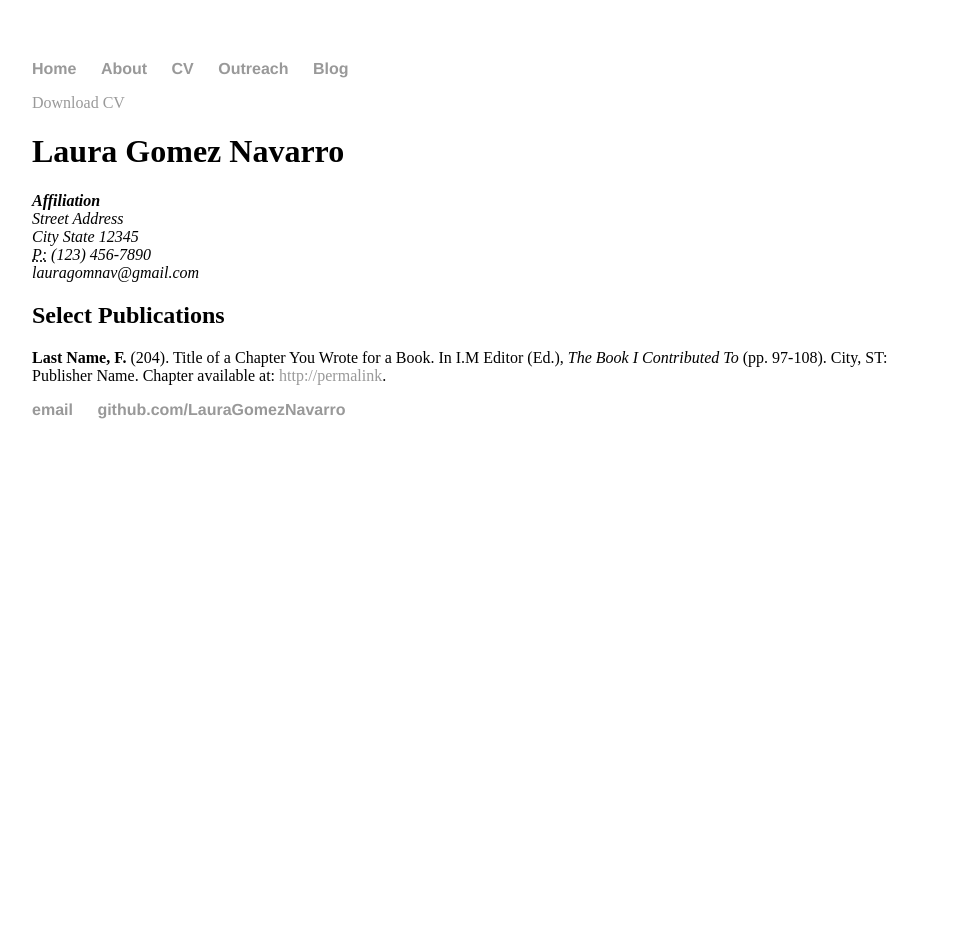
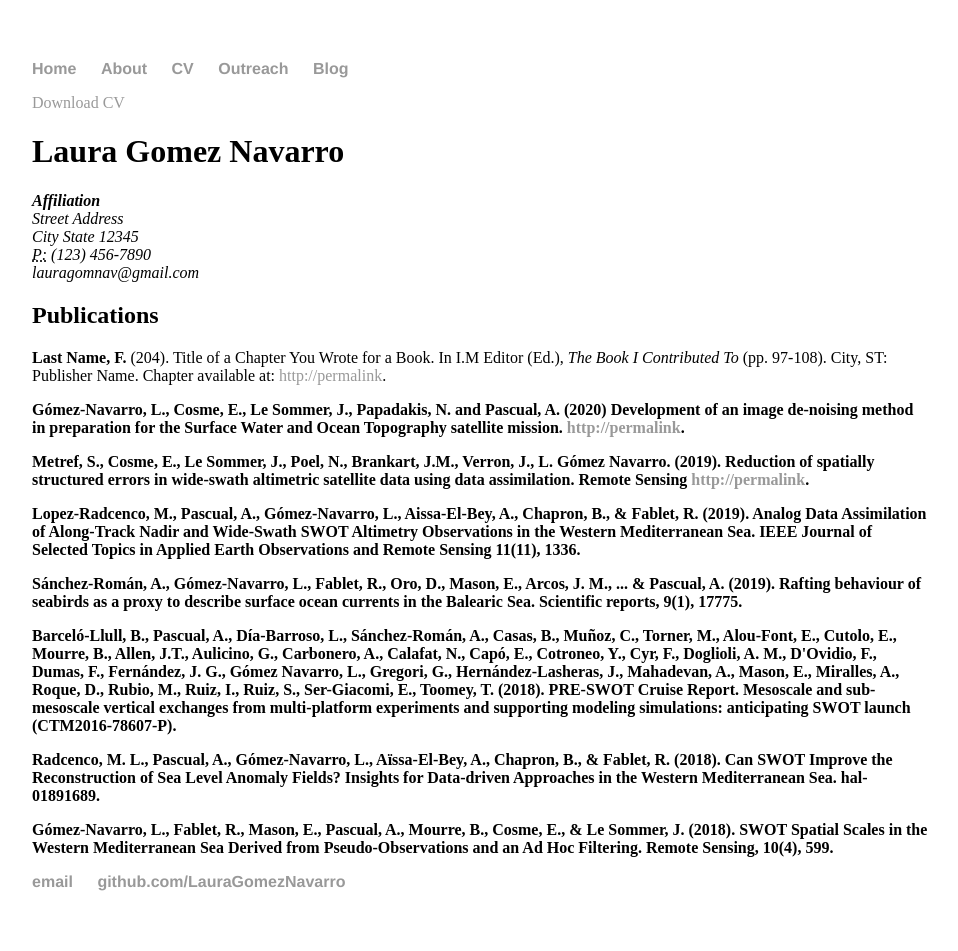
Before and after one commit to LauraGomezNavarro/LauraGomezNavarro.github.io, a Jekyll site: the page built from cv/index.html, in a window 1280 px wide. Shown: the whole page, without its empty margins (160-1118 px from the left). Built offline with Jekyll 4.4.1, drawn with Linux system fonts in a browser that asks for light colours; before the commit the page ends 900 px from its top, so only the background shows below that.

Commit message:
Update index.html
updated publications

```diff
--- a/cv/index.html
+++ b/cv/index.html
@@ -14,9 +14,25 @@ title: Curriculum Vitae of Laura Gomez Navarro
 					<span class="obfuscate">lauragomnav@gmail.com</span>
 					</address>
 
-					<h2>Select Publications</h2>
+					<h2>Publications</h2>
 
 					<p><strong>Last Name, F.</strong> (204). Title of a Chapter You Wrote for a Book. In I.M Editor (Ed.), <em>The Book I Contributed To</em> (pp. 97-108). City, ST: Publisher Name. Chapter available at: <a href="#">http://permalink</a>.
 
 
+					<p><strong>Gómez-Navarro, L., Cosme, E., Le Sommer, J., Papadakis, N. and Pascual, A. (2020) Development of an image de-noising method in preparation for the Surface Water and Ocean Topography satellite mission. <a href="#">http://permalink</a>.
+
+					<p><strong>Metref, S., Cosme, E., Le Sommer, J., Poel, N., Brankart, J.M., Verron, J., L. Gómez Navarro. (2019). Reduction of spatially structured errors in wide-swath altimetric satellite data using data assimilation. Remote Sensing <a href="#">http://permalink</a>.
+
+					<p><strong>Lopez-Radcenco, M., Pascual, A., Gómez-Navarro, L., Aissa-El-Bey, A., Chapron, B., & Fablet, R. (2019). Analog Data Assimilation of Along-Track Nadir and Wide-Swath SWOT Altimetry Observations in the Western Mediterranean Sea. IEEE Journal of Selected Topics in Applied Earth Observations and Remote Sensing 11(11), 1336.
+
+					<p><strong>Sánchez-Román, A., Gómez-Navarro, L., Fablet, R., Oro, D., Mason, E., Arcos, J. M., ... & Pascual, A. (2019). Rafting behaviour of seabirds as a proxy to describe surface ocean currents in the Balearic Sea. Scientific reports, 9(1), 17775.
+
+					<p><strong>Barceló-Llull, B., Pascual, A., Día-Barroso, L., Sánchez-Román, A., Casas, B., Muñoz, C., Torner, M., Alou-Font, E., Cutolo, E., Mourre, B., Allen, J.T., Aulicino, G., Carbonero, A., Calafat, N., Capó, E., Cotroneo, Y., Cyr, F., Doglioli, A. M., D'Ovidio, F., Dumas, F., Fernández, J. G., Gómez Navarro, L., Gregori, G., Hernández-Lasheras, J., Mahadevan, A., Mason, E., Miralles, A., Roque, D., Rubio, M., Ruiz, I., Ruiz, S., Ser-Giacomi, E., Toomey, T. (2018). PRE-SWOT Cruise Report. Mesoscale and sub-mesoscale vertical exchanges from multi-platform experiments and supporting modeling simulations: anticipating SWOT launch (CTM2016-78607-P).
+
+					<p><strong>Radcenco, M. L., Pascual, A., Gómez-Navarro, L., Aïssa-El-Bey, A., Chapron, B., & Fablet, R. (2018). Can SWOT Improve the Reconstruction of Sea Level Anomaly Fields? Insights for Data-driven Approaches in the Western Mediterranean Sea. hal-01891689.
+
+					<p><strong>Gómez-Navarro, L., Fablet, R., Mason, E., Pascual, A., Mourre, B., Cosme, E., & Le Sommer, J. (2018). SWOT Spatial Scales in the Western Mediterranean Sea Derived from Pseudo-Observations and an Ad Hoc Filtering. Remote Sensing, 10(4), 599.
+
+
+
 	</div>
```
